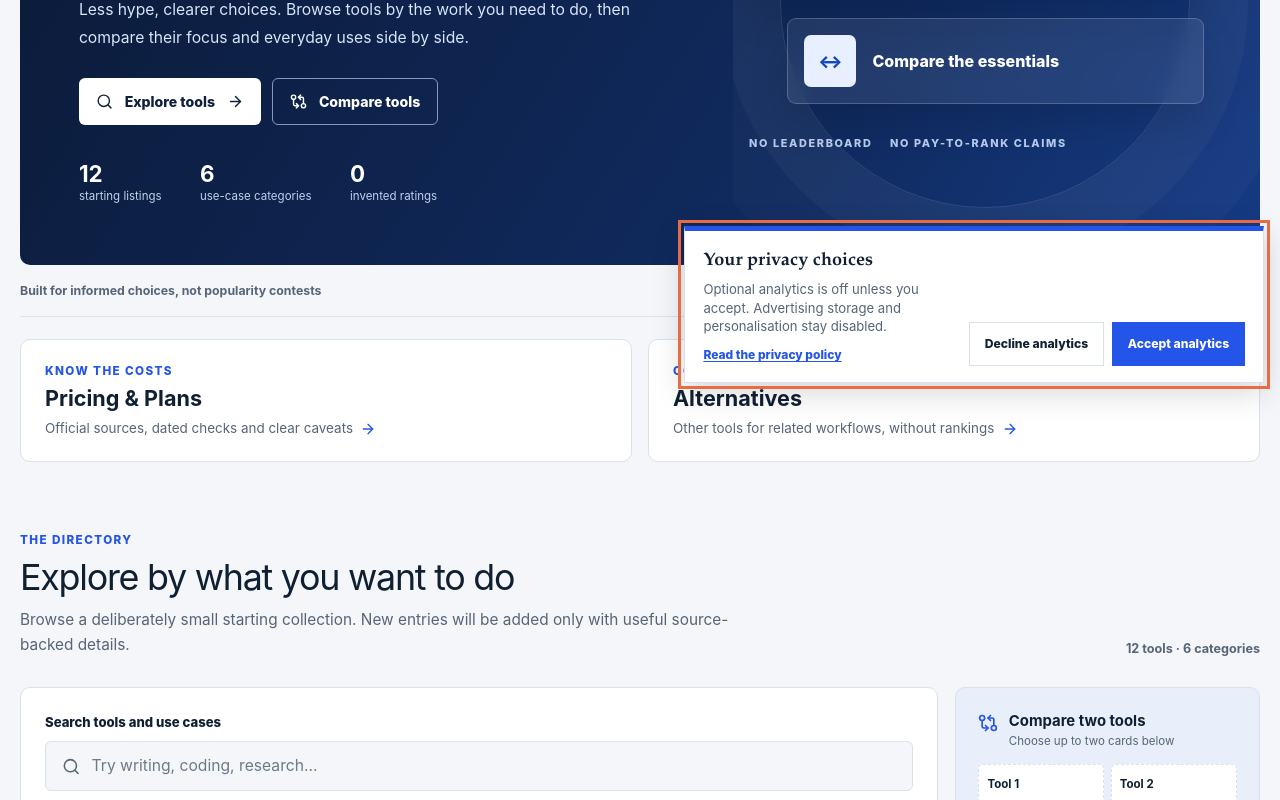
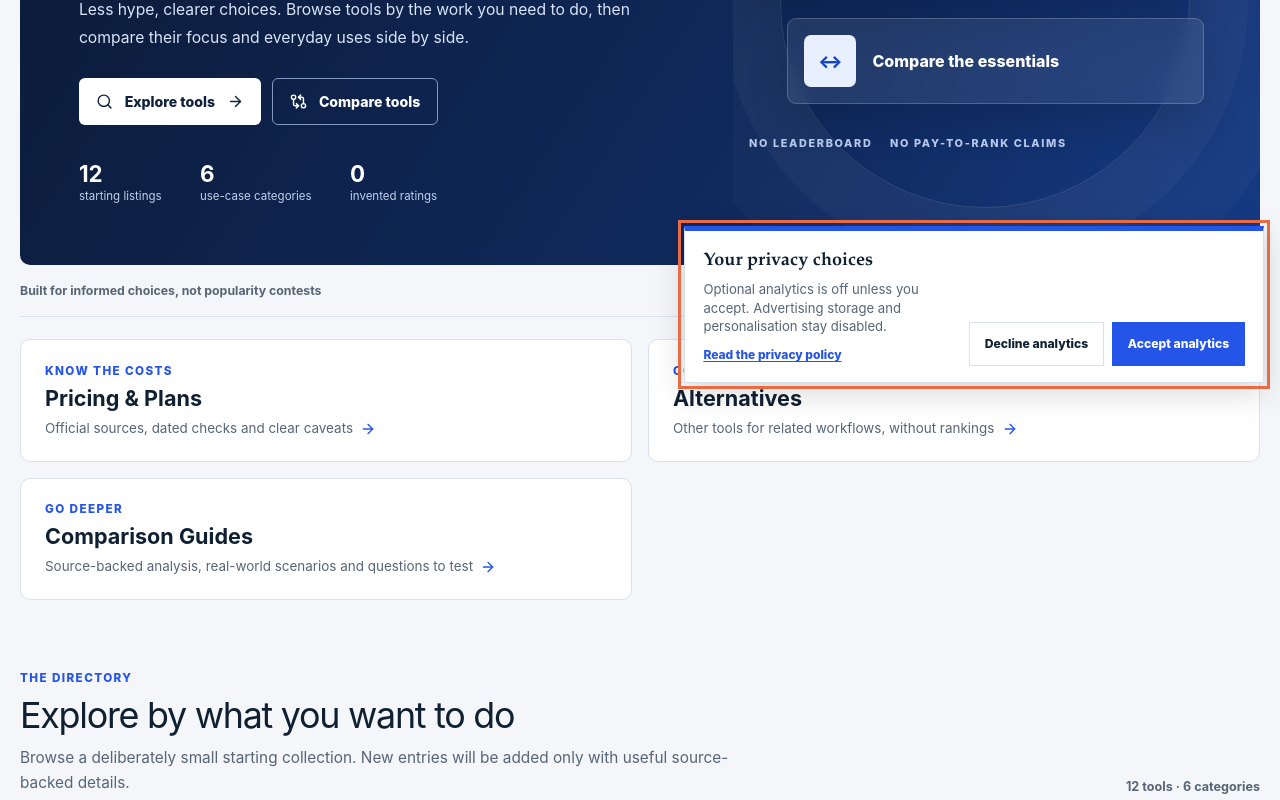
Before and after one commit to syleriofficial/Decodista, a Next.js app: page /ai-tools in a window 1280 px wide. Shown: the part 401-1201 px from the top of the page. Built offline with nearby package versions, Linux system fonts and the light colour scheme; no server answers.

Commit message:
feat(ai-tools): link curated comparison guides from directory and compare tool

```diff
--- a/app/ai-tools/page.tsx
+++ b/app/ai-tools/page.tsx
@@ -80,6 +80,11 @@ export default function AIToolsPage() {
           <strong>Alternatives</strong>
           <span>Other tools for related workflows, without rankings <ArrowRight size={16} aria-hidden="true" /></span>
         </Link>
+        <Link href="/ai-tools/guides" className="ai-tools-decision-link">
+          <span className="ai-tools-eyebrow">Go deeper</span>
+          <strong>Comparison Guides</strong>
+          <span>Source-backed analysis, real-world scenarios and questions to test <ArrowRight size={16} aria-hidden="true" /></span>
+        </Link>
       </nav>
 
       <AiToolsExplorer />
```
